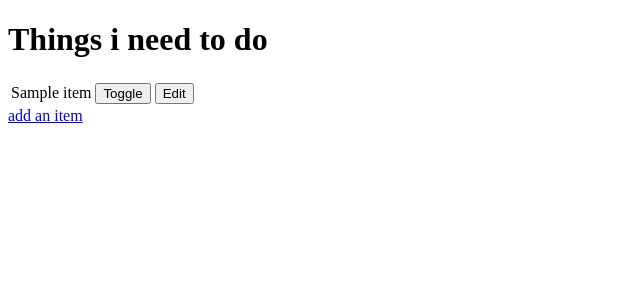
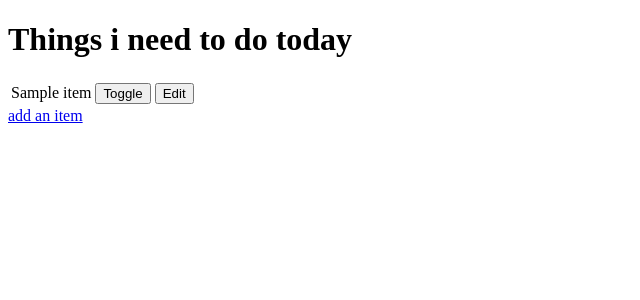
Before and after one commit to John-E5/django-todo, a Django app: template todo/templates/todo_list.html in a window 1280 px wide. Shown: the top 300 px of the page, without its empty margins (0-640 px from the left). Run offline with Django 3.2, Linux system fonts and the light colour scheme; the template is opened without the code that fills it: most values are stand-ins (such as "Sample title", 1, 10 or a date in 2020).

Commit message:
Updated title on templates

```diff
--- a/todo/templates/todo_list.html
+++ b/todo/templates/todo_list.html
@@ -5,7 +5,7 @@
     <title>ToDo List</title>
 </head>
 <body>
-    <h1>Things i need to do</h1>
+    <h1>Things i need to do today</h1>
 
 
     <table>
```
